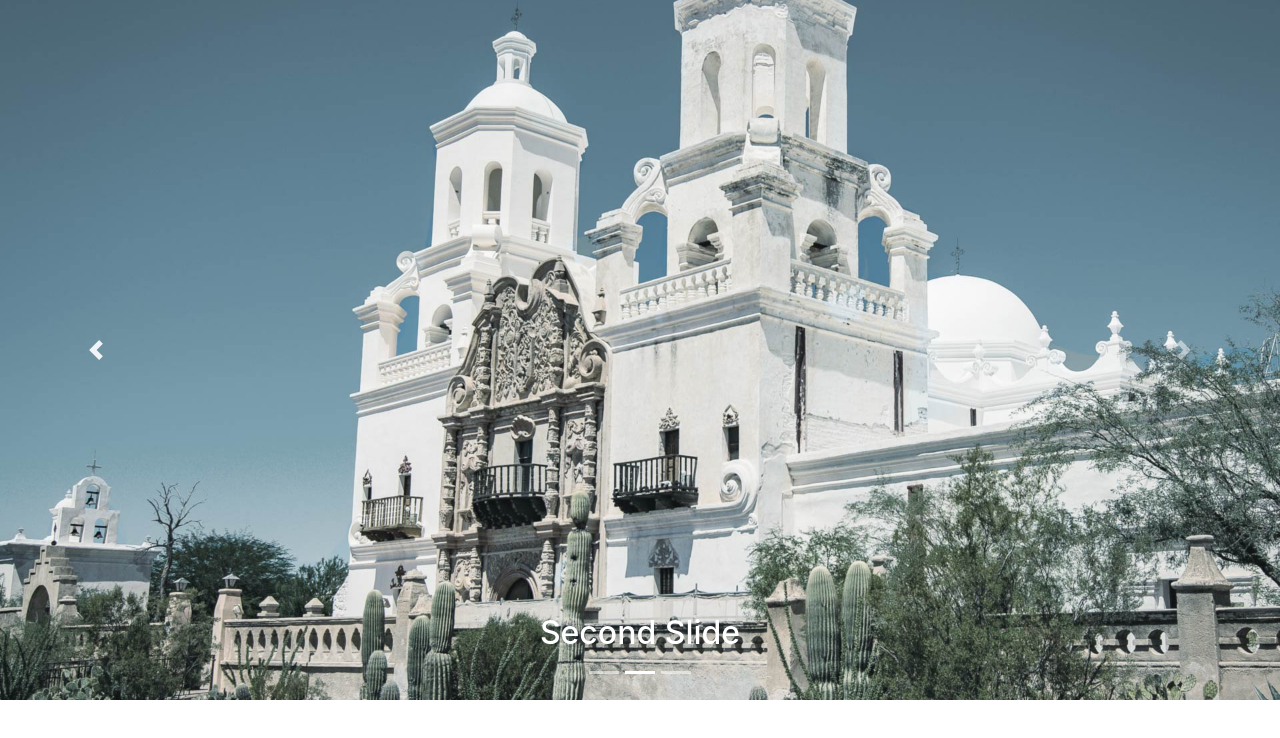
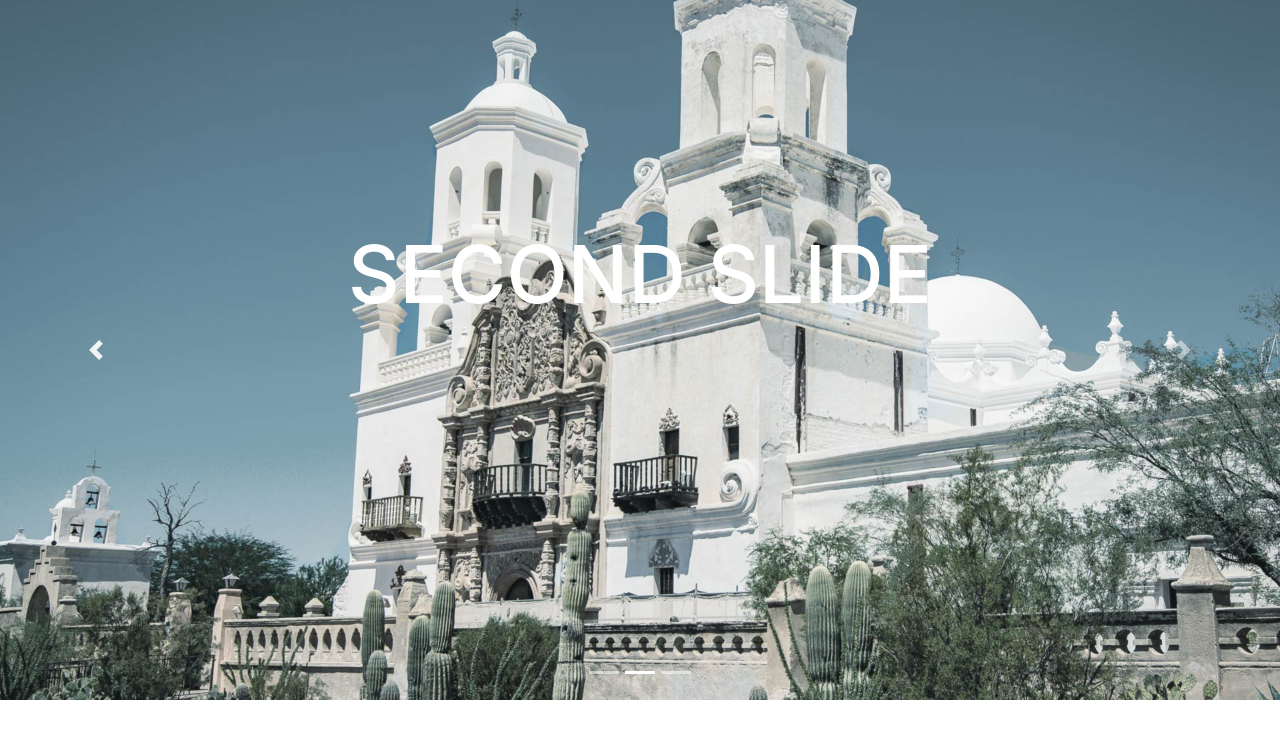
Before and after one commit to ericpham380/bootstrap-carousel-random-initial-image, a website: page index.html in a window 1280 px wide. Drawn offline with nearby package versions, Linux system fonts and the light colour scheme.

Commit message:
Modified position of carousel-caption

```diff
--- a/css/style.css
+++ b/css/style.css
@@ -1,3 +1,12 @@
+.carousel-caption {
+  bottom: 50%;
+}
+
+.carousel-caption h2 {
+  font-size: 80px;
+  text-transform: uppercase;
+}
+
 .full-screen {
   max-height: 700px;
   background-size: cover;
```
